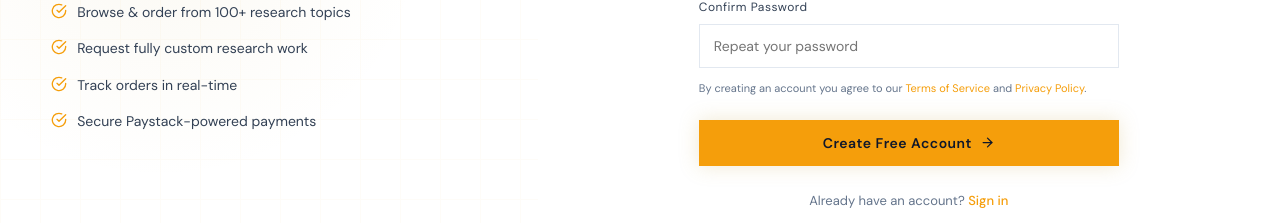
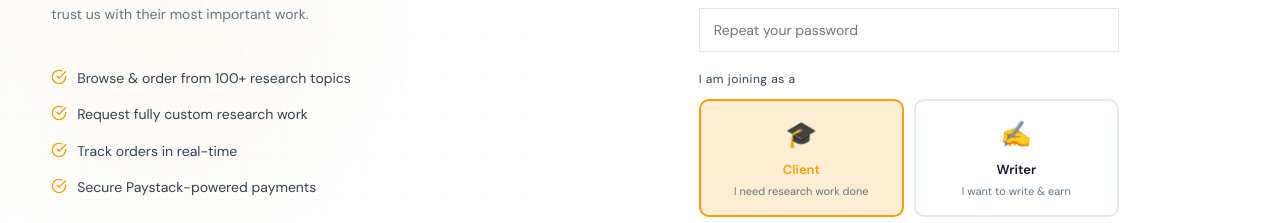
Before and after one commit to awarinelite-cpu/The-elites-mobile-cafe, a React (Vite) app: page /register in a window 1280 px wide. Shown: the part 577-800 px from the top of the page. Built offline with nearby package versions, Linux system fonts and the light colour scheme; no server answers.

Commit message:
Update RegisterPage.jsx

```diff
--- a/src/pages/RegisterPage.jsx
+++ b/src/pages/RegisterPage.jsx
@@ -16,14 +16,15 @@ const PERKS = [
 export default function RegisterPage() {
   const { register, handleSubmit, watch, formState: { errors, isSubmitting } } = useForm();
   const [showPass, setShowPass] = useState(false);
+  const [role, setRole] = useState('client');
   const navigate = useNavigate();
   const password = watch('password', '');
 
   const onSubmit = async (data) => {
     try {
-      await registerUser({ name: data.name, email: data.email, password: data.password });
+      await registerUser({ name: data.name, email: data.email, password: data.password, role });
       toast.success('Account created! Welcome to The Elites Mobile Cafe.');
-      navigate('/dashboard');
+      navigate(role === 'writer' ? '/writer' : '/dashboard');
     } catch (err) {
       const msg = err.code === 'auth/email-already-in-use'
         ? 'This email is already registered. Try signing in.'
@@ -143,6 +144,28 @@ export default function RegisterPage() {
               />
             </Field>
 
+            {/* Role selector */}
+            <div>
+              <label style={{ color: 'var(--text-secondary)', fontSize: 12, letterSpacing: 0.5, display: 'block', marginBottom: 10 }}>I am joining as a</label>
+              <div style={{ display: 'grid', gridTemplateColumns: '1fr 1fr', gap: 10 }}>
+                {[
+                  { value: 'client', emoji: '🎓', label: 'Client', desc: 'I need research work done' },
+                  { value: 'writer', emoji: '✍️', label: 'Writer', desc: 'I want to write & earn' },
+                ].map(opt => (
+                  <div key={opt.value} onClick={() => setRole(opt.value)} style={{
+                    border: `2px solid ${role === opt.value ? 'var(--gold)' : 'var(--border)'}`,
+                    borderRadius: 10, padding: '14px 12px', cursor: 'pointer',
+                    background: role === opt.value ? 'var(--gold-glow)' : 'var(--dark-elevated)',
+                    transition: 'all 0.2s', textAlign: 'center',
+                  }}>
+                    <div style={{ fontSize: '1.6rem', marginBottom: 4 }}>{opt.emoji}</div>
+                    <div style={{ fontWeight: 700, fontSize: 13, color: role === opt.value ? 'var(--gold)' : 'var(--text-primary)' }}>{opt.label}</div>
+                    <div style={{ fontSize: 11, color: 'var(--text-muted)', marginTop: 2 }}>{opt.desc}</div>
+                  </div>
+                ))}
+              </div>
+            </div>
+
             <p style={{ color: 'var(--text-muted)', fontSize: 11, lineHeight: 1.6, marginTop: -6 }}>
               By creating an account you agree to our{' '}
               <Link to="/" style={{ color: 'var(--gold)' }}>Terms of Service</Link> and{' '}
```
